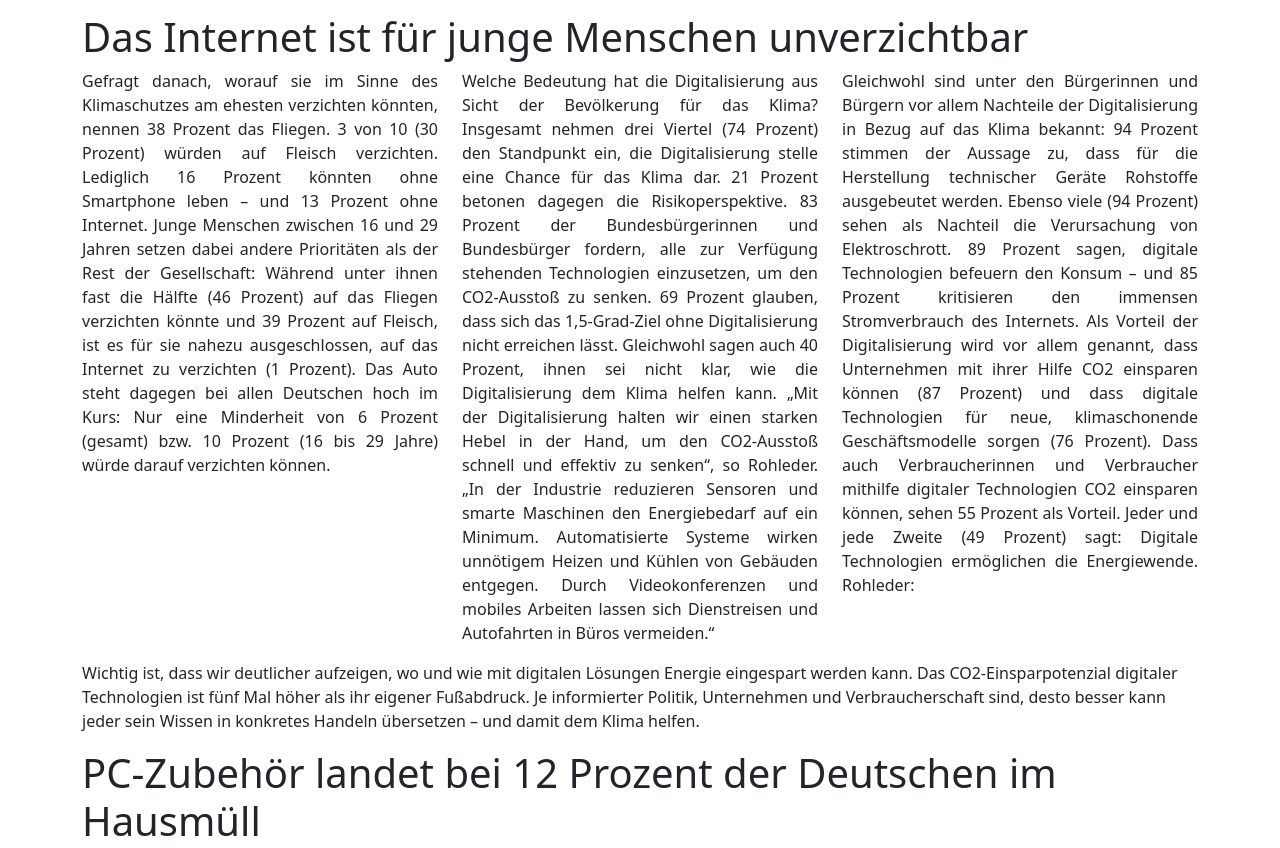
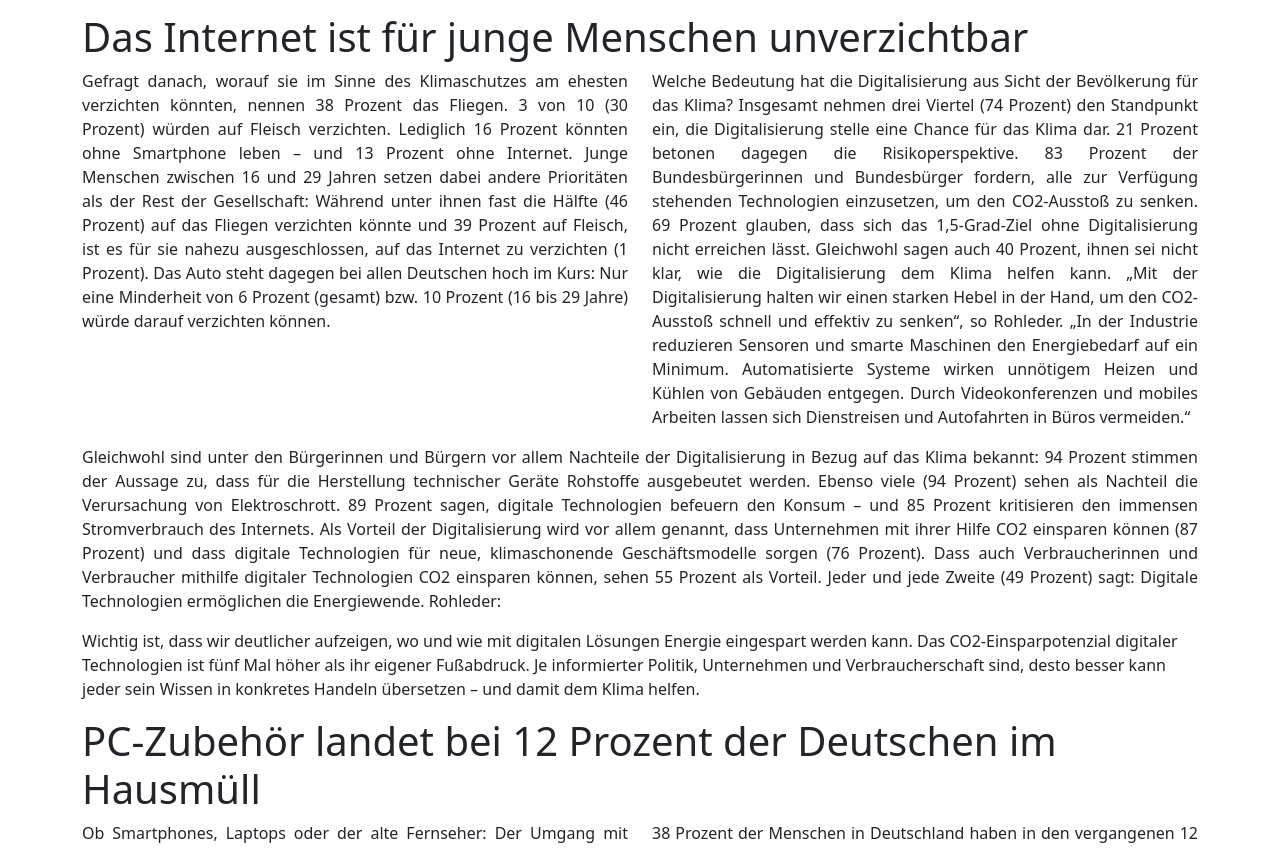
Before and after one commit to VirtualNonsense/website_exam, a website: page wsp2_projektarbeit_andreas_nachtmann.html in a window 1280 px wide. Shown: the part 963-1811 px from the top of the page. Drawn offline with nearby package versions, Linux system fonts and the light colour scheme.

Commit message:
improved flow

```diff
--- a/wsp2_projektarbeit_andreas_nachtmann.html
+++ b/wsp2_projektarbeit_andreas_nachtmann.html
@@ -131,7 +131,7 @@
         <h1 class="col-12">
             Das Internet ist für junge Menschen unverzichtbar
         </h1>
-        <p class="col-4">
+        <p class="col-6">
             Gefragt danach, worauf sie im Sinne des Klimaschutzes am ehesten verzichten könnten, nennen 38 Prozent
             das
             Fliegen. 3
@@ -150,7 +150,7 @@
             darauf
             verzichten können.
         </p>
-        <p class="col-4">
+        <p class="col-6">
             Welche Bedeutung hat die Digitalisierung aus Sicht der Bevölkerung für das Klima? Insgesamt nehmen drei
             Viertel (74
             Prozent) den Standpunkt ein, die Digitalisierung stelle eine Chance für das Klima dar. 21 Prozent
@@ -174,7 +174,7 @@
             mobiles
             Arbeiten lassen sich Dienstreisen und Autofahrten in Büros vermeiden.</q>
         </p>
-        <p class="col-4">
+        <p class="col-12">
             Gleichwohl sind unter den Bürgerinnen und Bürgern vor allem Nachteile der Digitalisierung in Bezug auf
             das
             Klima
```
